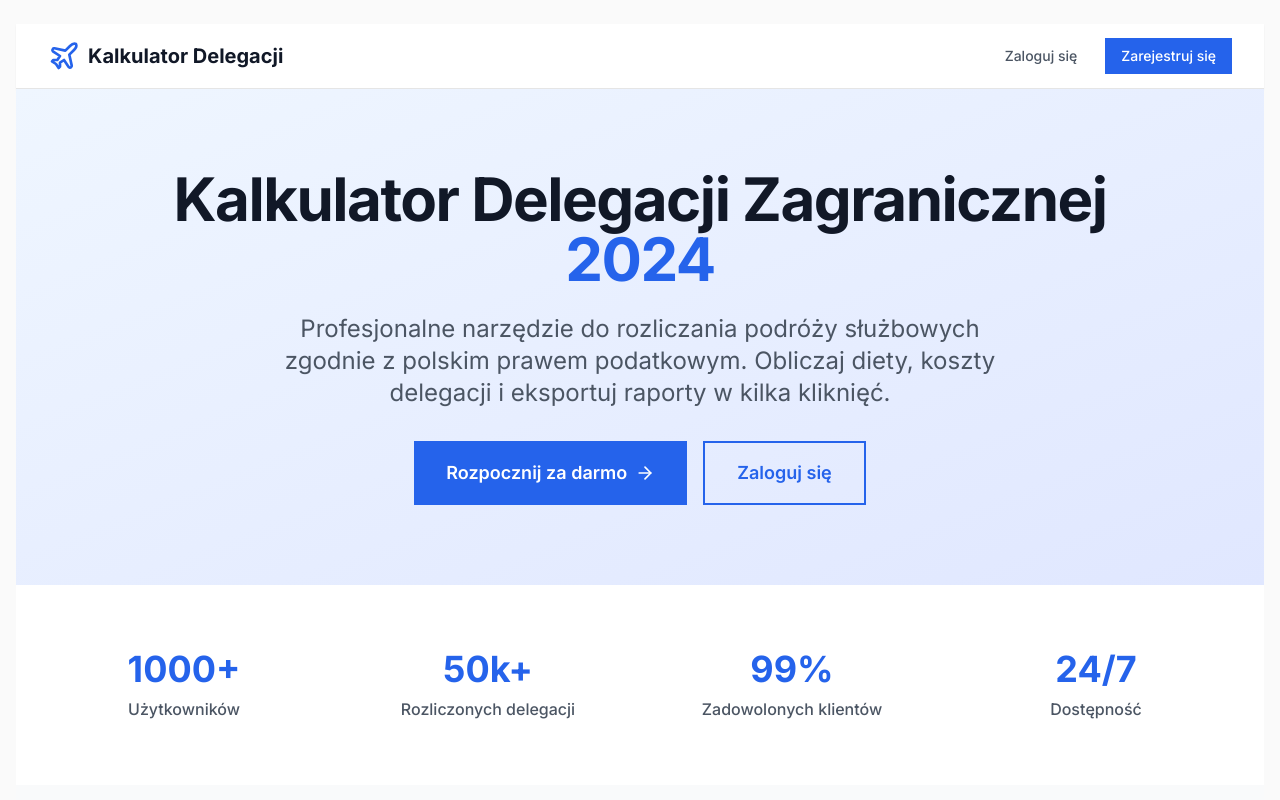
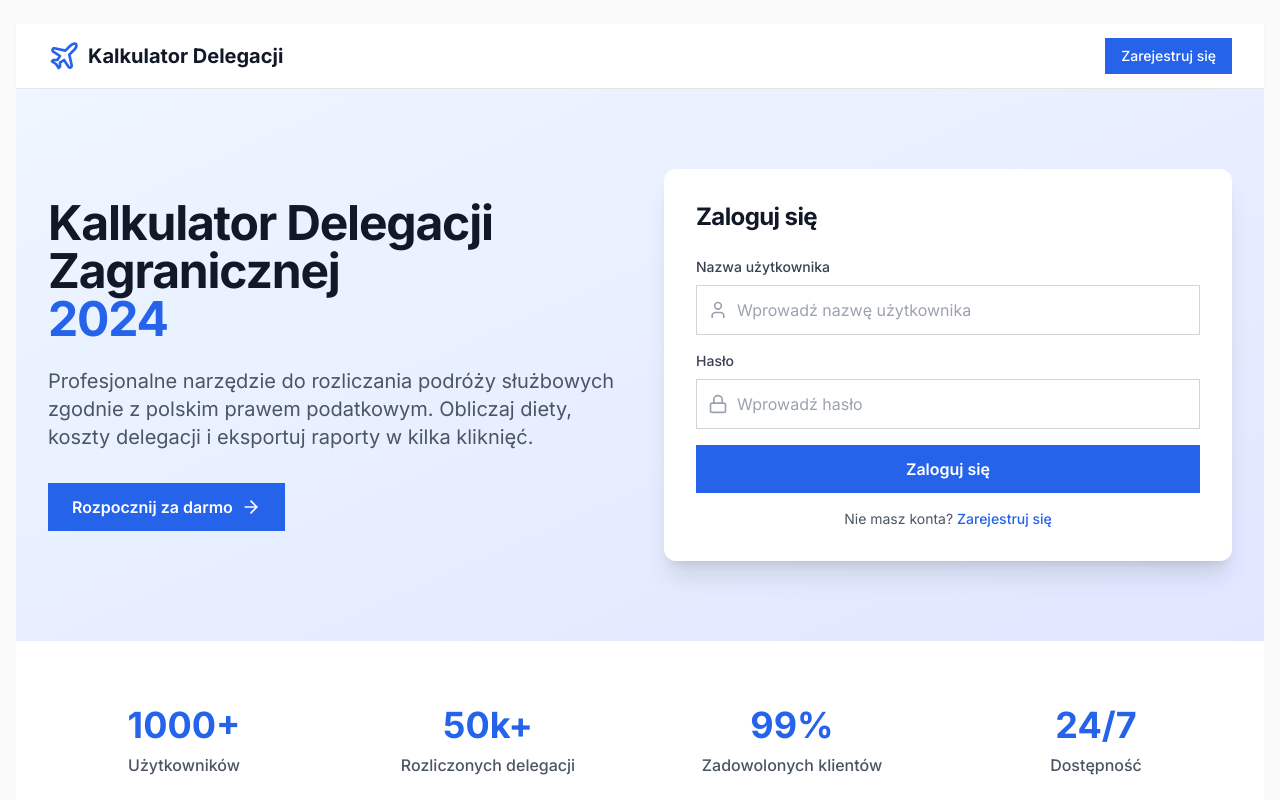
Before and after one commit to pawelbcn/betracker, a Next.js app: page /landing in a window 1280 px wide. Shown: the top 800 px of the page. Built offline with nearby package versions, Linux system fonts and the light colour scheme.

Commit message:
Add login form directly to landing page
- Remove need for separate login page click
- Login form now on front page in hero section
- Keep register link for new users
- Better UX - one less click to login

```diff
--- a/app/landing/page.tsx
+++ b/app/landing/page.tsx
@@ -1,6 +1,7 @@
 "use client";
-import { useState } from 'react';
+import { useState, useEffect } from 'react';
 import Link from 'next/link';
+import { useRouter, useSearchParams } from 'next/navigation';
 import {
   Calculator,
   Plane,
@@ -13,11 +14,19 @@ import {
   TrendingUp,
   FileText,
   Clock,
-  Zap
+  Zap,
+  User,
+  Lock
 } from 'lucide-react';
 
 export default function LandingPage() {
   const [activeFeature, setActiveFeature] = useState(0);
+  const [username, setUsername] = useState('');
+  const [password, setPassword] = useState('');
+  const [error, setError] = useState('');
+  const [loading, setLoading] = useState(false);
+  const router = useRouter();
+  const searchParams = useSearchParams();
 
   const features = [
     {
@@ -68,6 +77,57 @@ export default function LandingPage() {
     }
   ];
 
+  const migrateData = async () => {
+    try {
+      const response = await fetch('/api/migrate', {
+        method: 'POST',
+        headers: {
+          'Content-Type': 'application/json',
+        }
+      });
+
+      if (response.ok) {
+        const data = await response.json();
+        console.log('Migration successful:', data);
+        return true;
+      } else {
+        console.error('Migration failed:', response.status);
+        return false;
+      }
+    } catch (error) {
+      console.error('Migration error:', error);
+      return false;
+    }
+  };
+
+  const handleLogin = async (e: React.FormEvent) => {
+    e.preventDefault();
+    setLoading(true);
+    setError('');
+
+    // Simple authentication check
+    if (username === 'pawel' && password === 'ooo000') {
+      // Try to migrate data first
+      if (typeof window !== 'undefined') {
+        console.log('Attempting to migrate existing data...');
+        await migrateData();
+      }
+
+      // Store authentication in sessionStorage (only on client side)
+      if (typeof window !== 'undefined') {
+        sessionStorage.setItem('authenticated', 'true');
+        sessionStorage.setItem('username', username);
+      }
+
+      // Redirect to main app
+      router.push('/');
+    } else {
+      setError('Nieprawidłowa nazwa użytkownika lub hasło');
+    }
+
+    setLoading(false);
+  };
+
   return (
     <div className="min-h-screen bg-white">
       {/* Simple header without sidebar */}
@@ -80,12 +140,6 @@ export default function LandingPage() {
             </div>
             <div className="flex items-center space-x-4">
               <Link
-                href="/login"
-                className="text-gray-600 hover:text-gray-900 px-3 py-2 rounded-md text-sm font-medium"
-              >
-                Zaloguj się
-              </Link>
-              <Link
                 href="/register"
                 className="bg-blue-600 text-white px-4 py-2 rounded-md text-sm font-medium hover:bg-blue-700"
               >
@@ -96,32 +150,86 @@ export default function LandingPage() {
         </div>
       </header>
 
-      {/* Hero Section */}
+      {/* Hero Section with Login Form */}
       <section className="relative bg-gradient-to-br from-blue-50 to-indigo-100 py-20">
         <div className="max-w-7xl mx-auto px-4 sm:px-6 lg:px-8">
-          <div className="text-center">
-            <h1 className="text-4xl md:text-6xl font-bold text-gray-900 mb-6">
+          <div className="grid md:grid-cols-2 gap-12 items-center">
+            {/* Left side - Hero text */}
+            <div>
+              <h1 className="text-4xl md:text-5xl font-bold text-gray-900 mb-6">
                 Kalkulator Delegacji Zagranicznej
                 <span className="block text-blue-600">2024</span>
               </h1>
-            <p className="text-xl md:text-2xl text-gray-600 mb-8 max-w-3xl mx-auto">
+              <p className="text-xl text-gray-600 mb-8">
                 Profesjonalne narzędzie do rozliczania podróży służbowych zgodnie z polskim prawem podatkowym.
                 Obliczaj diety, koszty delegacji i eksportuj raporty w kilka kliknięć.
               </p>
-            <div className="flex flex-col sm:flex-row gap-4 justify-center">
               <Link
                 href="/register"
-                className="inline-flex items-center px-8 py-4 bg-blue-600 text-white text-lg font-semibold rounded-lg hover:bg-blue-700 transition-colors"
+                className="inline-flex items-center px-6 py-3 bg-blue-600 text-white text-base font-semibold rounded-lg hover:bg-blue-700 transition-colors"
               >
                 Rozpocznij za darmo
                 <ArrowRight className="ml-2 w-5 h-5" />
               </Link>
-              <Link
-                href="/login"
-                className="inline-flex items-center px-8 py-4 border-2 border-blue-600 text-blue-600 text-lg font-semibold rounded-lg hover:bg-blue-50 transition-colors"
+            </div>
+
+            {/* Right side - Login Form */}
+            <div className="bg-white rounded-xl shadow-xl p-8">
+              <h2 className="text-2xl font-bold text-gray-900 mb-6">Zaloguj się</h2>
+              <form onSubmit={handleLogin} className="space-y-4">
+                <div>
+                  <label htmlFor="username" className="block text-sm font-medium text-gray-700 mb-2">
+                    Nazwa użytkownika
+                  </label>
+                  <div className="relative">
+                    <User className="absolute left-3 top-1/2 transform -translate-y-1/2 w-5 h-5 text-gray-400" />
+                    <input
+                      type="text"
+                      id="username"
+                      value={username}
+                      onChange={(e) => setUsername(e.target.value)}
+                      required
+                      className="w-full pl-10 pr-4 py-3 border border-gray-300 rounded-lg focus:ring-2 focus:ring-blue-500 focus:border-transparent"
+                      placeholder="Wprowadź nazwę użytkownika"
+                    />
+                  </div>
+                </div>
+                <div>
+                  <label htmlFor="password" className="block text-sm font-medium text-gray-700 mb-2">
+                    Hasło
+                  </label>
+                  <div className="relative">
+                    <Lock className="absolute left-3 top-1/2 transform -translate-y-1/2 w-5 h-5 text-gray-400" />
+                    <input
+                      type="password"
+                      id="password"
+                      value={password}
+                      onChange={(e) => setPassword(e.target.value)}
+                      required
+                      className="w-full pl-10 pr-4 py-3 border border-gray-300 rounded-lg focus:ring-2 focus:ring-blue-500 focus:border-transparent"
+                      placeholder="Wprowadź hasło"
+                    />
+                  </div>
+                </div>
+                {error && (
+                  <div className="bg-red-50 border border-red-200 text-red-700 px-4 py-3 rounded-lg text-sm">
+                    {error}
+                  </div>
+                )}
+                <button
+                  type="submit"
+                  disabled={loading}
+                  className="w-full bg-blue-600 text-white py-3 rounded-lg font-semibold hover:bg-blue-700 transition-colors disabled:opacity-50 disabled:cursor-not-allowed"
                 >
-                Zaloguj się
+                  {loading ? 'Logowanie...' : 'Zaloguj się'}
+                </button>
+              </form>
+              <p className="mt-4 text-sm text-gray-600 text-center">
+                Nie masz konta?{' '}
+                <Link href="/register" className="text-blue-600 hover:text-blue-700 font-medium">
+                  Zarejestruj się
                 </Link>
+              </p>
             </div>
           </div>
         </div>
@@ -296,12 +404,6 @@ export default function LandingPage() {
               Rozpocznij za darmo
               <ArrowRight className="ml-2 w-5 h-5" />
             </Link>
-            <Link
-              href="/login"
-              className="inline-flex items-center px-8 py-4 border-2 border-white text-white text-lg font-semibold rounded-lg hover:bg-white hover:text-blue-600 transition-colors"
-            >
-              Zaloguj się
-            </Link>
           </div>
         </div>
       </section>
```
Lines whose indentation alone changed are shown as unchanged.
